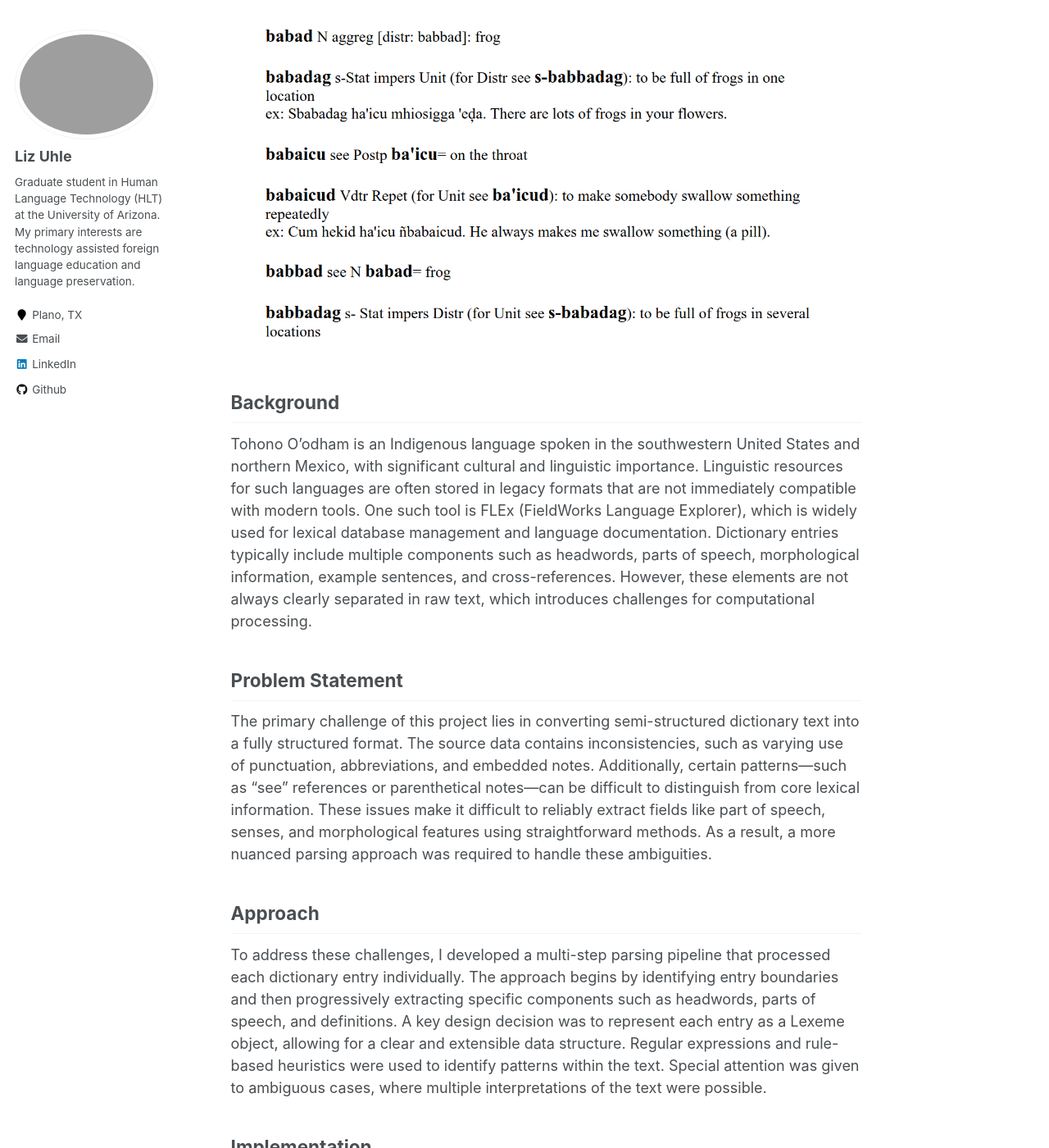
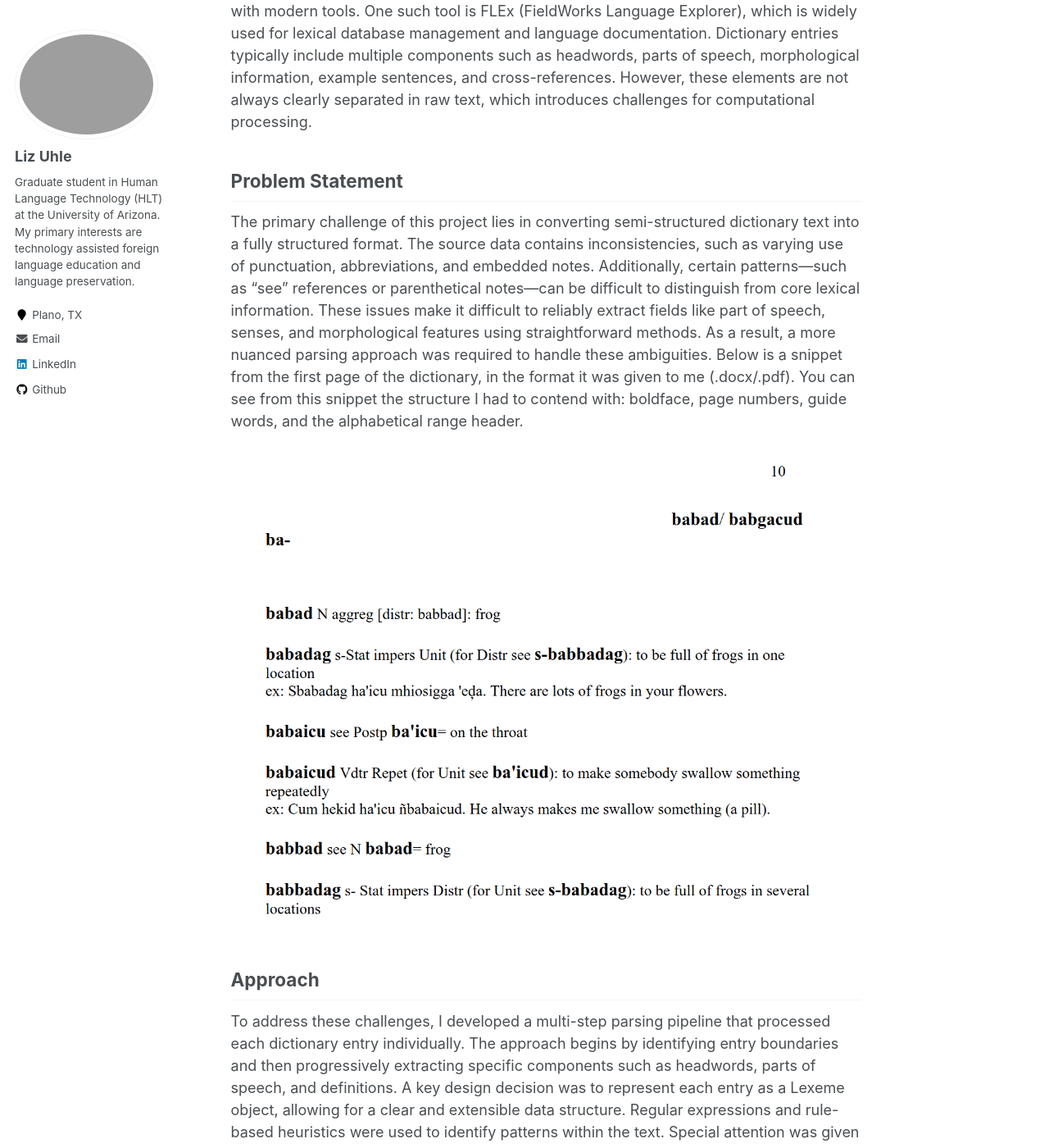
Before and after one commit to lizuhle/lizuhle.github.io, a Jekyll site: the page built from _portfolio/portfolio-1.md, in a window 1280 px wide and 1400 px high, scrolled down 676 px. Shown: the whole window at 82% size. Built offline with Jekyll 4.4.1, drawn with Linux system fonts in a browser that asks for light colours.

Commit message:
portfolio

```diff
--- a/_portfolio/portfolio-1.md
+++ b/_portfolio/portfolio-1.md
@@ -9,7 +9,6 @@ collection: portfolio
 
 The main focus of this project was to digitalize a dictionary of the O'odham language, spoken in the Sonoran desert of Arizona and northern Mexico by the Tohono O'odham ("Desert People"). The source text is in a flat, text-based format, and my goal was to transform it into a structured representation that could be more easily analyzed and useful to the Tohono O'odham and linguists. While the original dictionary contains rich lexical and grammatical information, its lack of consistent structure makes it difficult to use for both linguistic research and computational applications.
 
-<img src='/images/papagoDictpdf.png'>
 
 ## Background
 
@@ -17,8 +16,9 @@ Tohono O’odham is an Indigenous language spoken in the southwestern United Sta
 
 ## Problem Statement
 
-The primary challenge of this project lies in converting semi-structured dictionary text into a fully structured format. The source data contains inconsistencies, such as varying use of punctuation, abbreviations, and embedded notes. Additionally, certain patterns—such as “see” references or parenthetical notes—can be difficult to distinguish from core lexical information. These issues make it difficult to reliably extract fields like part of speech, senses, and morphological features using straightforward methods. As a result, a more nuanced parsing approach was required to handle these ambiguities.
+The primary challenge of this project lies in converting semi-structured dictionary text into a fully structured format. The source data contains inconsistencies, such as varying use of punctuation, abbreviations, and embedded notes. Additionally, certain patterns—such as “see” references or parenthetical notes—can be difficult to distinguish from core lexical information. These issues make it difficult to reliably extract fields like part of speech, senses, and morphological features using straightforward methods. As a result, a more nuanced parsing approach was required to handle these ambiguities. Below is a snippet from the first page of the dictionary, in the format it was given to me (.docx/.pdf). You can see from this snippet the structure I had to contend with: boldface, page numbers, guide words, and the alphabetical range header.
 
+<img src='/images/papagoDictpdf.png'>
 
 ## Approach
 
@@ -29,7 +29,7 @@ To address these challenges, I developed a multi-step parsing pipeline that proc
 
 The parser was implemented in Python, using built-in libraries such as *re* for regular expression pattern matching. Each dictionary entry is processed and converted into a structured object with predefined fields. One of the main challenges was correctly handling nested or overlapping annotations, such as parentheses containing additional metadata. Another difficulty involved distinguishing between true lexical content and cross-references introduced by terms like “see.” To address these issues, I implemented custom logic to isolate and categorize different types of information. The resulting data structure allows for easier manipulation and export to other formats.
 
-### Results
+## Results
 
 The final output is a usable dictionary in the FLEx dictionary software. In many cases, the parser successfully extracted key components such as headwords, parts of speech, and definitions. For example, an originally unstructured entry can be transformed into a format where each element is explicitly labeled and accessible. However, some edge cases remain challenging and may require additional refinement.
 
```
